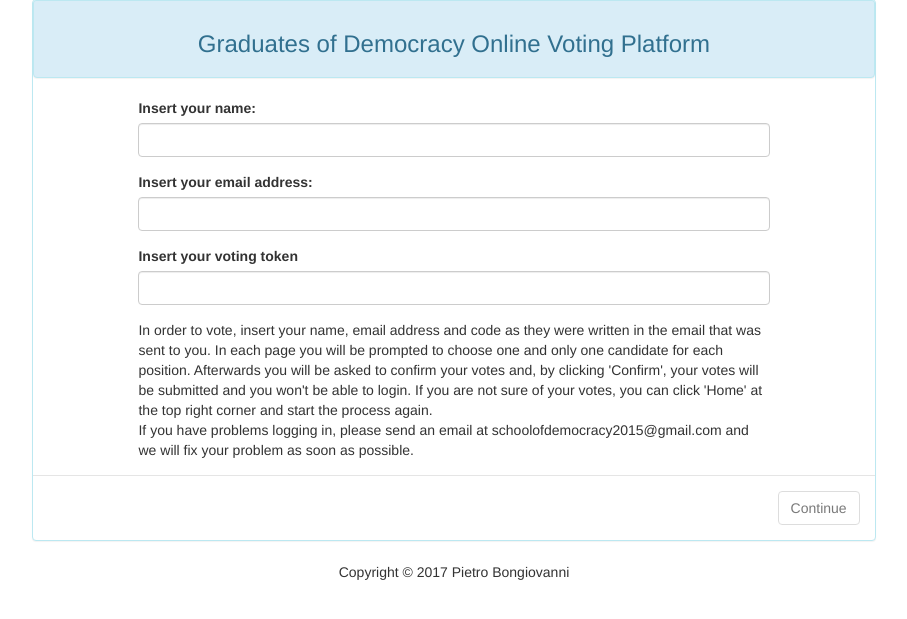
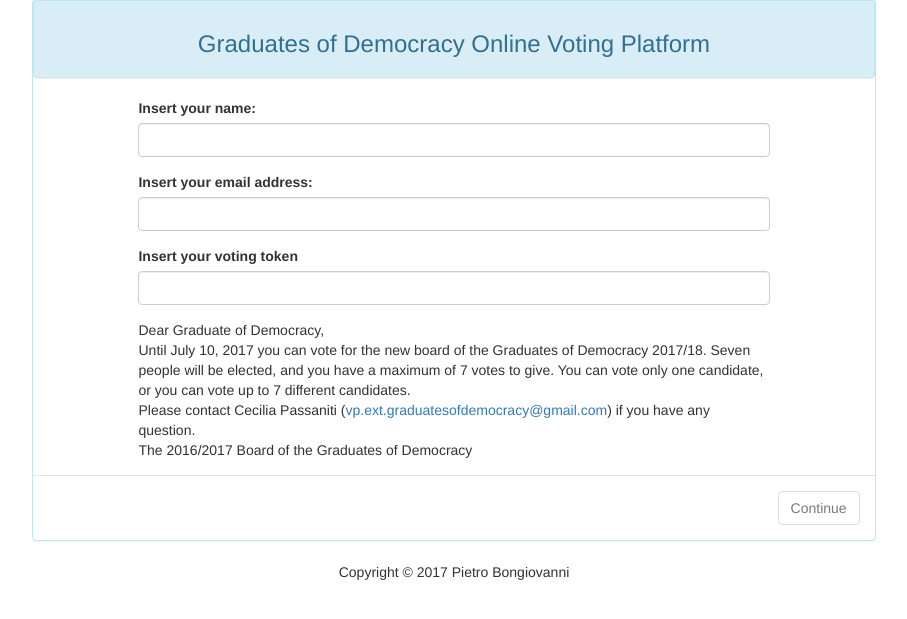
Before and after one commit to pgoodjohn/graduates-of-democracy-voting-platform, a PHP site: page / in a window 1280 px wide. Shown: the part 73-692 px from the top of the page, without its empty margins (186-1093 px from the left). Run offline with PHP 8.4, Linux system fonts and the light colour scheme; some libraries are stand-ins or nearby versions.

Commit message:
New message on landing page

```diff
--- a/index.php
+++ b/index.php
@@ -44,7 +44,12 @@
 						<div class="help-block with-errors"></div>
 					</div>
 					<div class="form-group">
-						<p>In order to vote, insert your name, email address and code as they were written in the email that was sent to you. In each page you will be prompted to choose one and only one candidate for each position. Afterwards you will be asked to confirm your votes and, by clicking 'Confirm', your votes will be submitted and you won't be able to login. If you are not sure of your votes, you can click 'Home' at the top right corner and start the process again.<br>If you have problems logging in, please send an email at schoolofdemocracy2015@gmail.com and we will fix your problem as soon as possible.</p>
+						<p>
+							Dear Graduate of Democracy,<br>
+Until July 10, 2017 you can vote for the new board of the Graduates of Democracy 2017/18. Seven people will be elected, and you have a maximum of 7 votes to give. You can vote only one candidate, or you can vote up to 7 different candidates.<br>
+Please contact Cecilia Passaniti (<a href="mailto:vp.ext.graduatesofdemocracy@gmail.com">vp.ext.graduatesofdemocracy@gmail.com</a>) if you have any question.<br>
+The 2016/2017 Board of the Graduates of Democracy<br>
+						</p>
 					</div>
 					<div class="modal-footer">
 						<button class="btn btn-default" type="submit" id="button" name="submit" value="continue">Continue</button>
```
